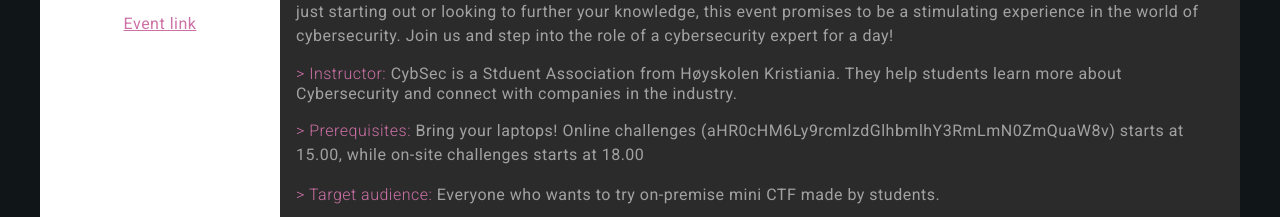
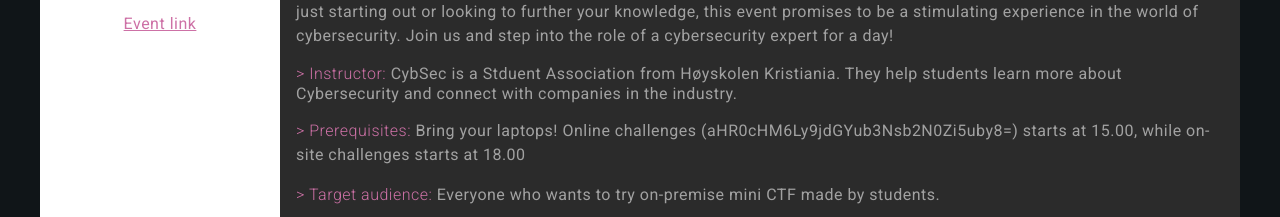
Before and after one commit to Oslo-CTF/osloctf.github.io, a Vue app: page / in a window 1280 px wide. Shown: the part 1767-1984 px from the top of the page. Built offline with nearby package versions, Linux system fonts and the light colour scheme.

Commit message:
Update EventItems.vue

```diff
--- a/src/components/EventItems.vue
+++ b/src/components/EventItems.vue
@@ -122,7 +122,7 @@ export default {
 				link: 'https://discord.gg/RvY5QxgF?event=1229446943642488963',
 				title: 'CybSec x Oslo CTF!',
 				description: 'Come join us for the Mini CTF event, co-hosted by Oslo CTF and CybSec in collaboration with Høyskolen Kristiania. This event is designed to ignite a passion for cybersecurity, accommodating both beginners and those with some prior knowledge. Crafted by the talented students of Høyskolen Kristiania and the University of Oslo, this CTF features beginner-friendly challenges that are perfect for demonstrating the cybersecurity skills acquired in previous courses. It is a great opportunity for students to engage in an exciting showcase of their cybersecurity talents and learning. Whether you are just starting out or looking to further your knowledge, this event promises to be a stimulating experience in the world of cybersecurity. Join us and step into the role of a cybersecurity expert for a day!',
-				prereqs: 'Bring your laptops! Online challenges (aHR0cHM6Ly9rcmlzdGlhbmlhY3RmLmN0ZmQuaW8v) starts at 15.00, while on-site challenges starts at 18.00',
+				prereqs: 'Bring your laptops! Online challenges (aHR0cHM6Ly9jdGYub3Nsb2N0Zi5uby8=) starts at 15.00, while on-site challenges starts at 18.00',
 				targetAudience: 'Everyone who wants to try on-premise mini CTF made by students.'
 			},
 			{
```
